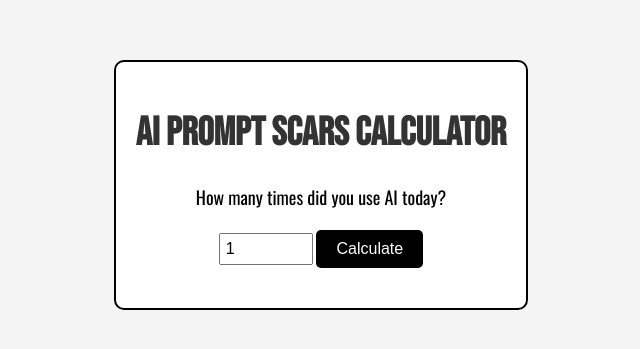
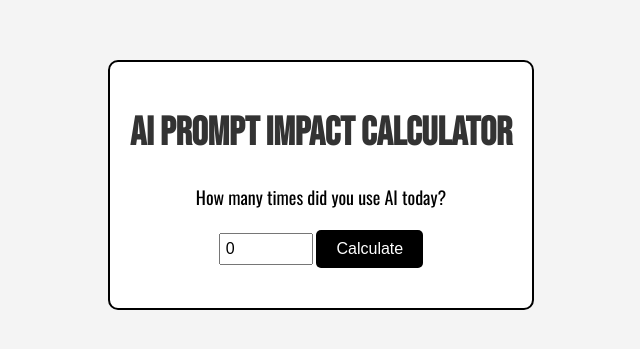
Before and after one commit to hyeyumS/OnePromptScars-, a plain HTML site: page index.html in a window 1280 px wide. Shown: the part 215-564 px from the top of the page, without its empty margins (319-959 px from the left). Drawn offline with nearby package versions, Linux system fonts and the light colour scheme.

Commit message:
Update index.html

```diff
--- a/index.html
+++ b/index.html
@@ -3,17 +3,17 @@
 <head>
     <meta charset="UTF-8">
     <meta name="viewport" content="width=device-width, initial-scale=1.0">
-    <link href="https://fonts.googleapis.com/css2?family=Oswald:wght@400;700&family=Bebas+Neue&display=swap" rel="stylesheet">
+    <title>AI Prompt Impact Calculator</title>
     <link rel="stylesheet" href="style.css">
-    <title>AI Prompt Scars Calculator</title>
 </head>
 <body>
+
     <div class="container">
-        <h1>AI Prompt Scars Calculator</h1>
+        <h1>AI Prompt Impact Calculator</h1>
         <label for="prompts">How many times did you use AI today?</label>
-        <input type="number" id="prompts" min="1" value="1">
+        <input type="number" id="prompts" min="0" value="0">
         <button onclick="calculateImpact()">Calculate</button>
-        <div id="result"></div>
+        <p id="result"></p>
     </div>
 
     <script src="script.js"></script>
```
